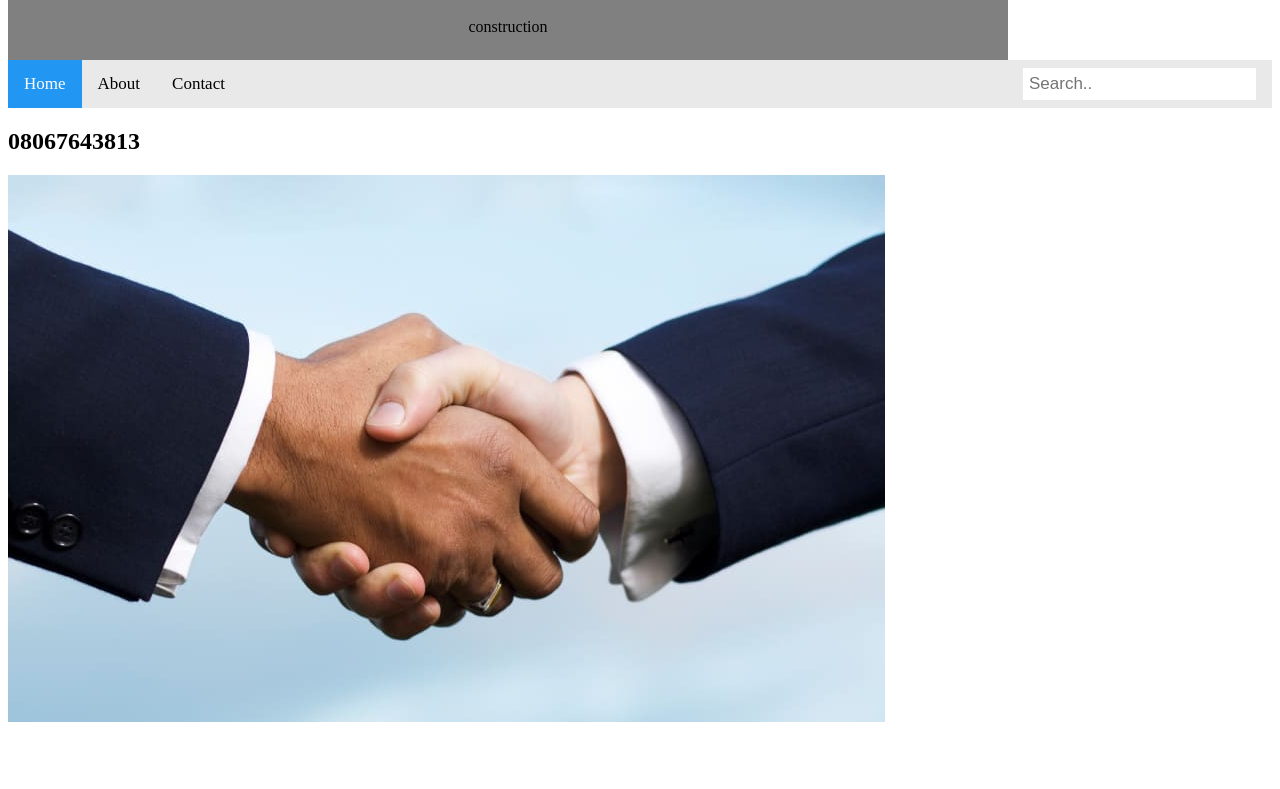
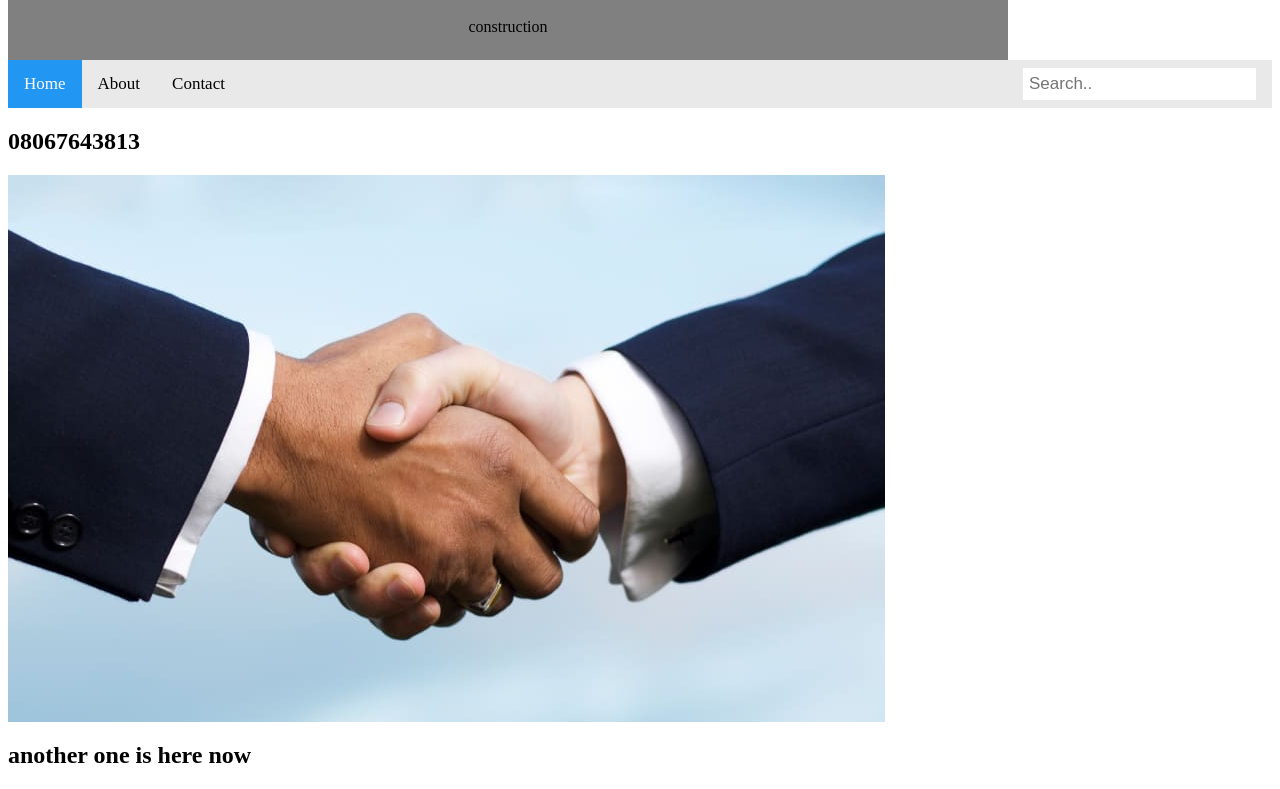
Before and after one commit to kelvinsmile/streetjamz.com, a plain HTML site: page Mainweb/contact index.html in a window 1280 px wide. Shown: the part 48-837 px from the top of the page. Before the commit the page ends 800 px from the top, so only its background shows below. Drawn offline with Linux system fonts and the light colour scheme.

Commit message:
another one is here

```diff
--- a/Mainweb/contact index.html
+++ b/Mainweb/contact index.html
@@ -17,5 +17,8 @@
 <body>
 	<div id="containter"></div>
 	<img src= "handshake.jpeg">
+	<div class= "me-code">
+		<h2>another one is here now</h2>
+	</div>
 </body>
 </html>
```
